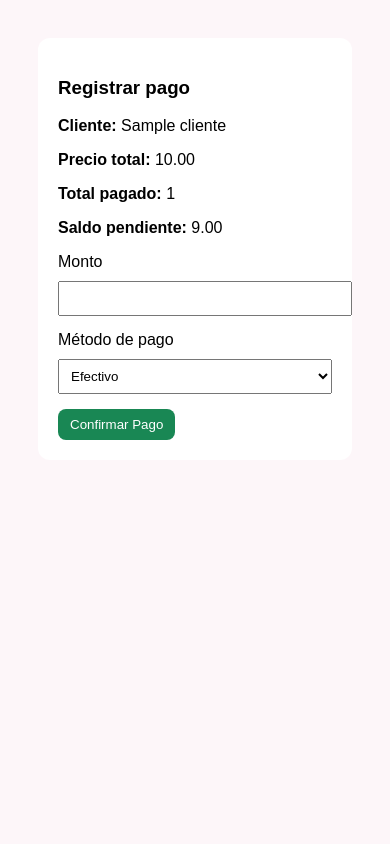
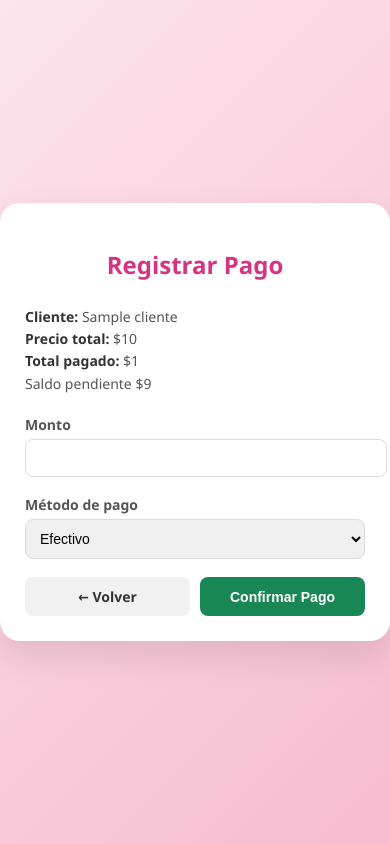
Before and after one commit to alfrvillalobo/agenda_manicura, a Django app: page /pago/1/ in a window 390 px wide. Run offline with Django 5.2, Linux system fonts and the light colour scheme; tables that the repository leaves empty hold one stand-in row (values such as "Sample post").

Commit message:
mejora en el css y metodo de registrar pago

```diff
--- a/agenda/models.py
+++ b/agenda/models.py
@@ -17,8 +17,6 @@ class Cita(models.Model):
     ESTADOS = [
         ("reservada", "Reservada"),
         ("abono", "Abono"),
-        ("pagado", "Pagado"),
-        ("cancelada", "Cancelada"),
     ]
 
     cliente = models.ForeignKey(Cliente, on_delete=models.CASCADE)
--- a/agenda/templates/agenda/registrar_pago.html
+++ b/agenda/templates/agenda/registrar_pago.html
@@ -2,49 +2,175 @@
 <html>
 <head>
     <title>Registrar Pago</title>
+
     <style>
         body {
-            font-family: Arial;
-            background-color: #fdf6f9;
-            padding: 30px;
+            margin: 0;
+            font-family: 'Segoe UI', Tahoma, Geneva, Verdana, sans-serif;
+            background: linear-gradient(135deg, #fce4ec, #f8bbd0);
+            display: flex;
+            justify-content: center;
+            align-items: center;
+            min-height: 100vh;
         }
 
         .card {
             background: white;
-            padding: 20px;
-            border-radius: 12px;
-            max-width: 400px;
+            padding: 40px;
+            width: 420px;
+            border-radius: 20px;
+            box-shadow: 0 15px 35px rgba(0,0,0,0.1);
+        }
+
+        h2 {
+            text-align: center;
+            margin-bottom: 25px;
+            color: #d63384;
+        }
+
+        .info {
+            font-size: 14px;
+            margin-bottom: 20px;
+            color: #555;
+            line-height: 1.6;
+        }
+
+        .info strong {
+            color: #333;
+        }
+
+        .saldo {
+            font-weight: 600;
+        }
+
+        .saldo.pendiente {
+            color: #dc3545;
+        }
+
+        .saldo.pagado {
+            color: #198754;
+        }
+
+        label {
+            font-size: 14px;
+            font-weight: 600;
+            margin-bottom: 5px;
+            display: block;
+            color: #555;
         }
 
         input, select {
-            padding: 8px;
             width: 100%;
-            margin-top: 10px;
-            margin-bottom: 15px;
+            padding: 10px;
+            margin-bottom: 18px;
+            border-radius: 8px;
+            border: 1px solid #ddd;
+            font-size: 14px;
+            transition: 0.2s;
+        }
+
+        input:focus, select:focus {
+            outline: none;
+            border-color: #d63384;
+            box-shadow: 0 0 0 2px rgba(214,51,132,0.15);
+        }
+
+        .buttons {
+            display: flex;
+            justify-content: space-between;
+            gap: 10px;
         }
 
         .btn {
-            padding: 8px 12px;
+            flex: 1;
+            padding: 10px 16px;
             border-radius: 8px;
             border: none;
+            font-weight: 600;
             cursor: pointer;
+            transition: 0.2s;
+            text-decoration: none;
+            text-align: center;
+            font-size: 14px;
+        }
+
+        .btn-back {
+            background-color: #f1f1f1;
+            color: #333;
+        }
+
+        .btn-back:hover {
+            background-color: #e0e0e0;
         }
 
         .btn-success {
             background-color: #198754;
             color: white;
         }
+
+        .btn-success:hover {
+            background-color: #157347;
+        }
+
+        @media (max-width: 480px) {
+            .card {
+                width: 90%;
+                padding: 25px;
+            }
+        }
     </style>
 </head>
 <body>
+{% load formatos %}
+<div class="card">
 
-<div class="card">
-    <h3>Registrar pago</h3>
+    <h2>Registrar Pago</h2>
 
-    <p><strong>Cliente:</strong> {{ cita.cliente }}</p>
-    <p><strong>Precio total:</strong> {{ cita.precio_total }}</p>
-    <p><strong>Total pagado:</strong> {{ cita.total_pagado }}</p>
-    <p><strong>Saldo pendiente:</strong> {{ cita.saldo_pendiente }}</p>
+    <div class="info">
+
+    <div><strong>Cliente:</strong> {{ cita.cliente }}</div>
+
+    <div>
+        <strong>Precio total:</strong>
+        {% if cita.precio_total %}
+            {{ cita.precio_total|clp }}
+        {% else %}
+            $0
+        {% endif %}
+    </div>
+
+
+    <div><strong>Total pagado:</strong> {{ cita.total_pagado|clp }}</div>
+
+    <div class="saldo-box
+        {% if cita.precio_total %}
+            {% if cita.saldo_pendiente > 0 %}pendiente{% else %}pagado{% endif %}
+        {% endif %}
+    ">
+
+        <span class="saldo-label">
+            {% if not cita.precio_total %}
+                Debe asignar el precio total
+            {% elif cita.saldo_pendiente > 0 %}
+                Saldo pendiente
+            {% else %}
+                Pagado
+            {% endif %}
+        </span>
+
+        <span class="saldo-valor">
+            {% if cita.precio_total %}
+                {{ cita.saldo_pendiente|clp }}
+            {% else %}
+
+            {% endif %}
+        </span>
+
+    </div>
+
+
+</div>
+
 
     <form method="post">
         {% csrf_token %}
@@ -56,14 +182,20 @@
         <select name="metodo" required>
             <option value="efectivo">Efectivo</option>
             <option value="transferencia">Transferencia</option>
-            <option value="debito">Débito</option>
-            <option value="credito">Crédito</option>
         </select>
 
-        <button class="btn btn-success" type="submit">
-            Confirmar Pago
-        </button>
+        <div class="buttons">
+            <a href="{% url 'vista_dia' cita.fecha.year cita.fecha.month cita.fecha.day %}" class="btn btn-back">
+                ← Volver
+            </a>
+
+            <button class="btn btn-success" type="submit">
+                Confirmar Pago
+            </button>
+        </div>
+
     </form>
+
 </div>
 
 </body>
--- a/agenda/views.py
+++ b/agenda/views.py
@@ -102,11 +102,27 @@ def crear_cita(request, anio=None, mes=None, dia=None):
         form = CitaForm(request.POST)
         if form.is_valid():
             form.save()
-            return redirect("calendario")
+
+            # 🔁 Redirige al día después de guardar
+            return redirect(
+                "vista_dia",
+                anio=anio,
+                mes=mes,
+                dia=dia
+            )
     else:
         form = CitaForm(initial={"fecha": fecha_inicial})
 
-    return render(request, "agenda/crear_cita.html", {"form": form})
+    return render(
+        request,
+        "agenda/crear_cita.html",
+        {
+            "form": form,
+            "anio": anio,
+            "mes": mes,
+            "dia": dia,
+        }
+    )
 
 def editar_cita(request, cita_id):
     cita = get_object_or_404(Cita, id=cita_id)
```
Also changed, not shown: agenda/templates/agenda/crear_cita.html (+14 -16 lines), agenda/templates/agenda/editar_cita.html (+101 -29 lines).
